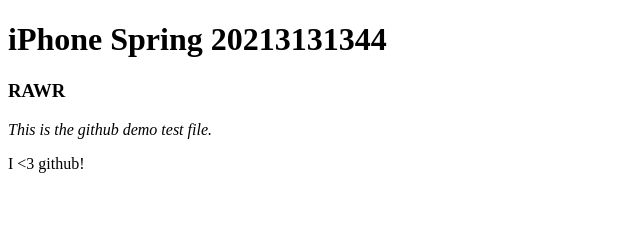
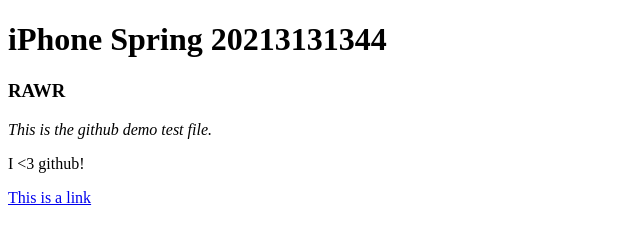
Before and after one commit to rickyc/nyu-spring-2011-git-lecture, a plain HTML site: page index.html in a window 1280 px wide. Shown: the whole page, without its empty margins (0-640 px from the left). Drawn offline with Linux system fonts and the light colour scheme.

Commit message:
added link

```diff
--- a/index.html
+++ b/index.html
@@ -10,6 +10,9 @@
         <h3> RAWR </h3>
         <em>This is the github demo test file.</em>
         <p>I <3 github!</p>
+
+
+        <a href="google.com"> This is a link</a>
     </body>
 
 </html>
```
